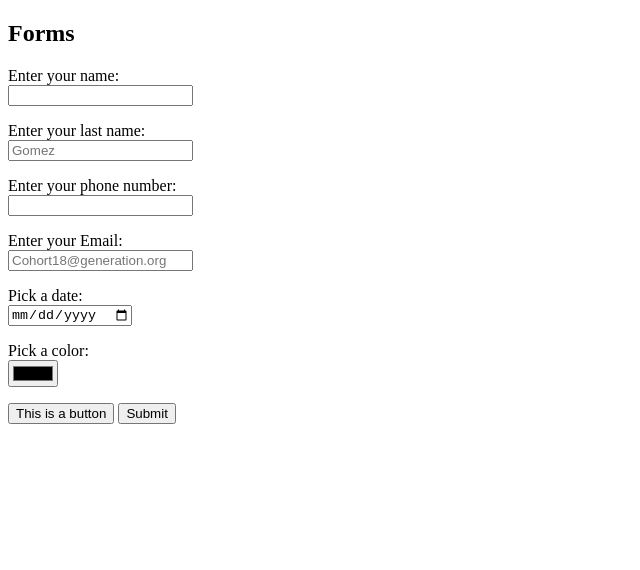
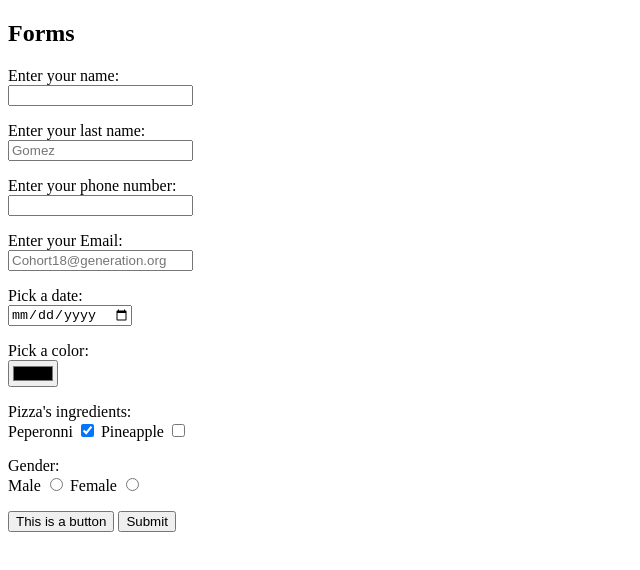
Before and after one commit to devjosegomez/Practice4HTML5, a plain HTML site: page index.html in a window 1280 px wide. Shown: the whole page, without its empty margins (0-640 px from the left). Drawn offline with Linux system fonts and the light colour scheme.

Commit message:
Added forms examples

```diff
--- a/index.html
+++ b/index.html
@@ -31,6 +31,22 @@
             <label for="txtcolor">Pick a color: <br></label>
             <input type="color" id="txtcolor" name="txtcolor">
         </p>
+
+        <p>
+           Pizza's ingredients: <br>
+            <label for="chkPeperonni">Peperonni</label>
+            <input type="checkbox" id="chkPeperonni" checked>
+            <label for="chkPineapple">Pineapple</label>
+            <input type="checkbox" id="chkPineapple">
+        </p>
+
+        <p>
+            Gender: <br>
+            <label for="rdM">Male</label>
+            <input type="radio" name="rdM" id="rdM">
+            <label for="rdF">Female</label>
+            <input type="radio" name="rdF" id="rdF">
+        </p>
         <input type="button" value="This is a button">
         <input type="submit" value="Submit" id="btnSave" readonly>
     </form>
```
